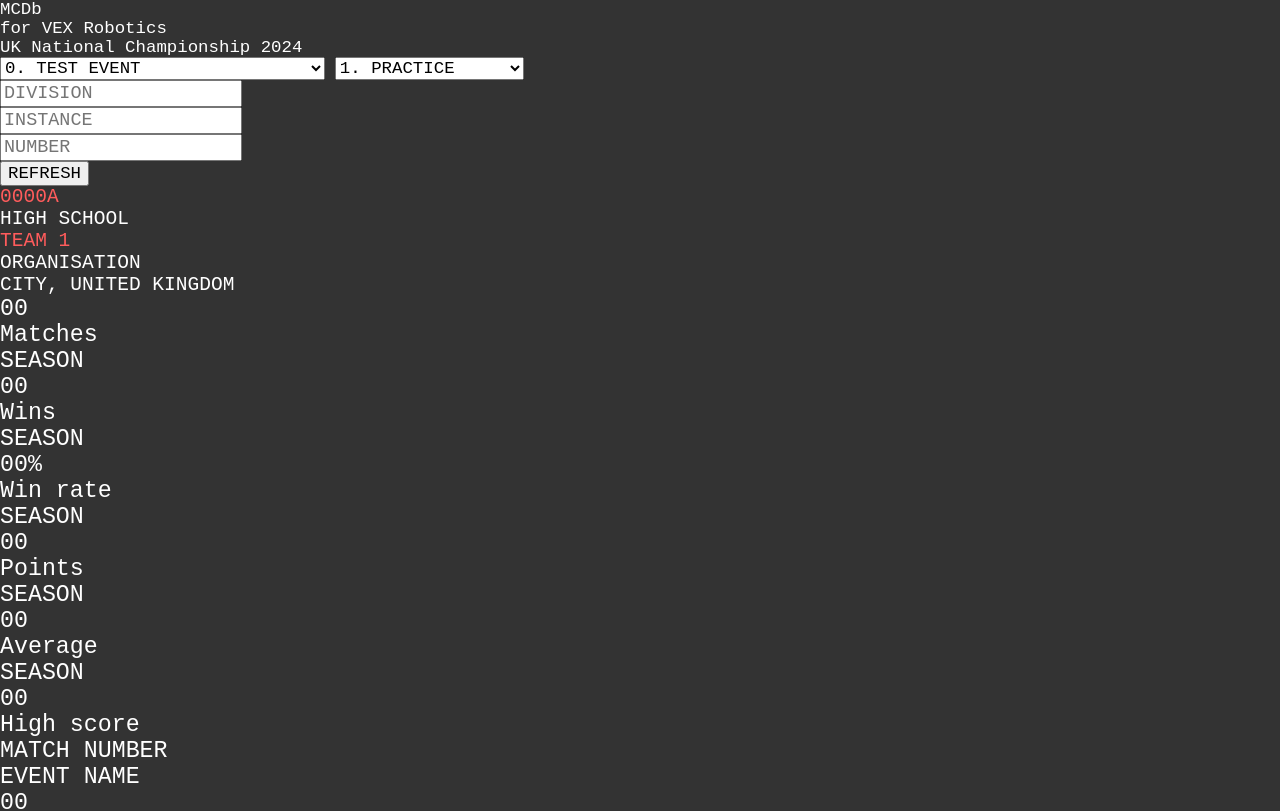
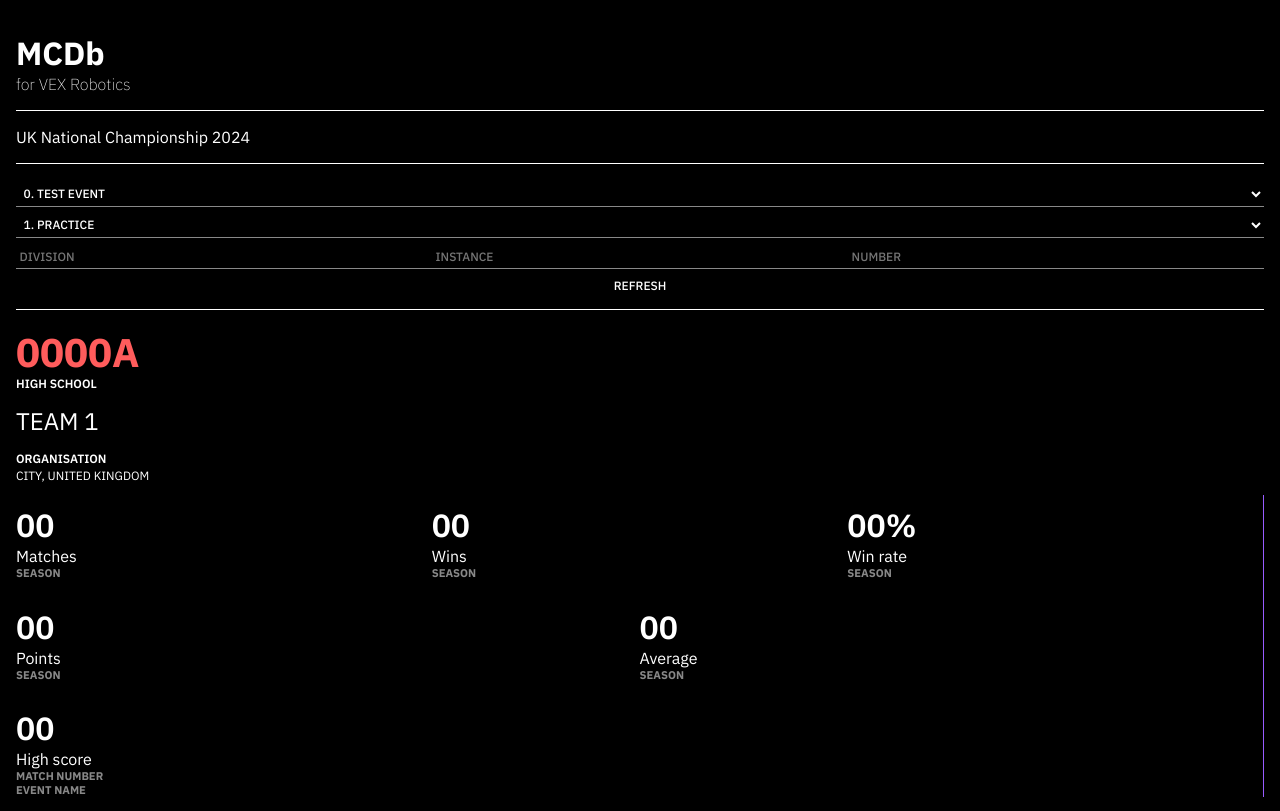
Before and after one commit to stepintorobotics/vex-mcdb-client, a plain HTML site: page index.html in a window 1280 px wide. Shown: the top 811 px of the page. Drawn offline with Linux system fonts and the light colour scheme.

Commit message:
Update style.css

```diff
--- a/style.css
+++ b/style.css
@@ -1,39 +1,327 @@
-* {
-    font-family: monospace !important;
-    font-size: 1.06em;
-    margin: 0;
-    hyphens: auto;
+.ibm-plex sans-thin {
+    font-family: "IBM Plex Sans", sans-serif;
+    font-weight: 100;
+    font-style: normal;
 }
 
-#main {
-    max-width: 360px;
-    margin: 0.5em auto;
-    background-color: black;
+.ibm-plex sans-extralight {
+    font-family: "IBM Plex Sans", sans-serif;
+    font-weight: 200;
+    font-style: normal;
+}
+
+.ibm-plex sans-light {
+    font-family: "IBM Plex Sans", sans-serif;
+    font-weight: 300;
+    font-style: normal;
+}
+
+.ibm-plex sans-regular {
+    font-family: "IBM Plex Sans", sans-serif;
+    font-weight: 400;
+    font-style: normal;
+}
+
+.ibm-plex sans-medium {
+    font-family: "IBM Plex Sans", sans-serif;
+    font-weight: 500;
+    font-style: normal;
+}
+
+.ibm-plex sans-semibold {
+    font-family: "IBM Plex Sans", sans-serif;
+    font-weight: 600;
+    font-style: normal;
+}
+
+.ibm-plex sans-bold {
+    font-family: "IBM Plex Sans", sans-serif;
+    font-weight: 700;
+    font-style: normal;
+}
+
+.ibm-plex sans-thin-italic {
+    font-family: "IBM Plex Sans", sans-serif;
+    font-weight: 100;
+    font-style: italic;
+}
+
+.ibm-plex sans-extralight-italic {
+    font-family: "IBM Plex Sans", sans-serif;
+    font-weight: 200;
+    font-style: italic;
+}
+
+.ibm-plex sans-light-italic {
+    font-family: "IBM Plex Sans", sans-serif;
+    font-weight: 300;
+    font-style: italic;
+}
+
+.ibm-plex sans-regular-italic {
+    font-family: "IBM Plex Sans", sans-serif;
+    font-weight: 400;
+    font-style: italic;
+}
+
+.ibm-plex sans-medium-italic {
+    font-family: "IBM Plex Sans", sans-serif;
+    font-weight: 500;
+    font-style: italic;
+}
+
+.ibm-plex sans-semibold-italic {
+    font-family: "IBM Plex Sans", sans-serif;
+    font-weight: 600;
+    font-style: italic;
+}
+
+.ibm-plex sans-bold-italic {
+    font-family: "IBM Plex Sans", sans-serif;
+    font-weight: 700;
+    font-style: italic;
 }
 
 body {
-    background-color: #333;
-    color: white;
+    padding: 0;
+    margin: 0;
+    background-color: #000;
+    color: #fff;
+    font-family: "IBM Plex Sans", monospace;
 }
 
-#red1_number, #red1_name, #red2_number, #red2_name {
+#wrapper {
+    margin: 1em;
+}
+
+#header {
+    margin: 0;
+}
+
+#app_name {
+    font-size: 2em;
+    font-weight: 700;
+    margin-bottom: 0;
+}
+
+#app_platform {
+    font-size: 1em;
+    margin-top: 0;
+    font-weight: 200;
+}
+
+#event_title {
+    border-top: #fff 0.075em solid;
+    border-bottom: #fff 0.075em solid;
+    padding: 1em 0 1em 0;
+}
+
+#event_name {
+    margin: 0;
+    font-weight: 400;
+}
+
+#red1, #red2, #blue1, #blue2, #iq1, #iq2 {
+    border-top: #fff 0.075em solid;
+    padding: 1em 0 1em 0;
+}
+
+#red1_number, #red2_number {
+    margin: 0;
+    font-size: 2.5em;
+    font-weight: 800;
     color: #ff5c5c;
 }
 
-#blue1_number, #blue1_name, #blue2_number, #blue2_name, #iq1_number, #iq1_name, #iq2_number, #iq2_name {
+#blue1_number, #blue2_number, #iq1_number, #iq2_number {
+    margin: 0;
+    font-size: 2.5em;
+    font-weight: 800;
     color: #5cadff;
+}
+
+#red1_name, #red2_name, #blue1_name, #blue2_name, #iq1_name, #iq2_name {
+    margin: 0.6em 0 0.6em 0;
+    font-weight: 400;
+    font-size: 1.5em;
+}
+
+#red1_grade, #red2_grade, #blue1_grade, #blue2_grade, #iq1_grade, #iq2_grade {
+    margin: -0.2em 0 1em 0;
+    font-size: 0.75em;
+    font-weight: 600;
+}
+
+#red1_organisation, #red2_organisation, #blue1_organisation, #blue2_organisation, #iq1_organisation, #iq2_organisation {
+    margin: 0;
+    font-size: 0.75em;
+    font-weight: 600;
+}
+
+#red1_city, #red2_city, #blue1_city, #blue2_city, #iq1_city, #iq2_city {
+    margin-top: 0.1em;
+    font-size: 0.75em;
+    font-weight: 400;
+}
+
+.stats_3 {
+    display: flex;
+    justify-content: space-between;
+    width: 100%;
+}
+
+.stats_3 > div {
+    flex: 1;
+    margin: 0.6em 0 0 0;
+}
+
+.stats_2 {
+    display: flex;
+    justify-content: space-between;
+    width: 100%;
+}
+
+.stats_2 > div {
+    flex: 1;
+    margin: 0.6em 0 0 0;
+}
+
+.stat {
+    font-size: 2em;
+    font-weight: 600;
+    margin: 0;
+}
+
+.stat_sub {
+    margin: 0;
+}
+
+.stat_sub_sub {
+    margin: 0;
+    font-size: 0.7em;
+    font-weight: 700;
+    color: #888;
+}
+
+.stats_successive {
+    margin-top: 1em;
+}
+
+.season {
+    border-right: #985cff 0.075em solid;
+}
+
+.event {
+    border-right: #ff5cf7 0.075em solid;
+}
+
+.award {
+    border-right: #ffce5c 0.075em solid;
+}
+
+.award_title, .award_event {
+    display: block;
+}
+
+.award_title {
+    margin: 1.2em 0 0 0;
+}
+
+.award_event {
+    margin: 0;
+    font-size: 0.7em;
+    font-weight: 700;
+    color: #888;
+}
+
+.team-successive {
+    margin-top: 0.6em;
+}
+
+#selected_event {
+    background-color: #000;
+    color: #fff;
+    font-size: 0.75em;
+    font-weight: 500;
+    font-family: 'IBM Plex Sans', monospace;
+    border: none;
+    border-bottom: #888 0.15em solid;
+    padding: 0.3em;
+    width: 100%;
+    margin-top: 1.5em;
+}
+
+#selected_type {
+    background-color: #000;
+    color: #fff;
+    font-size: 0.75em;
+    font-weight: 500;
+    font-family: 'IBM Plex Sans', monospace;
+    border: none;
+    border-bottom: #888 0.15em solid;
+    padding: 0.3em;
+    width: 100%;
+    margin-top: 0.5em;
+}
+
+.selector {
+    width: 100%;
+    background-color: #000;
+    color: #fff;
+    font-size: 0.75em;
+    font-weight: 500;
+    font-family: 'IBM Plex Sans', monospace;
+    border: none;
+    border-bottom: #888 0.15em solid;
+    padding: 0.3em;
+    margin-top: 0.5em;
+}
+
+.s-red {
+    border-bottom: #ff5c5c 0.15em solid;
+}
+
+.s-blue {
+    border-bottom: #5cadff 0.15em solid;
+}
+
+.selection {
+    display: flex;
+    justify-content: space-between;
+    width: 100%;
+}
+
+.selection > input {
+    flex: 1;
+    margin: 0.6em 0 0 0;
+}
+
+#refresh, #manual_refresh, #db_refresh {
+    width: 100%;
+    background-color: #000;
+    color: #fff;
+    font-size: 0.75em;
+    font-weight: 500;
+    font-family: 'IBM Plex Sans', monospace;
+    border: none;
+    padding: 0.3em;
+    margin: 0.5em 0 1em 0;
+}
+
+#refresh:hover, #manual_refresh:hover, #db_refresh:hover {
+    color: #ff5c5c;
 }
 
 .hidden {
     display: none;
 }
 
-li {
-    margin-bottom: 1.2em;
-    font-size: 1em;
+#manual_select {
+    border-top: #fff 0.075em solid;
+    margin: 0.6em 0 0 0;
+    padding: 1em 0 1em 0;
 }
 
-.selector {
-    max-width: 100%;
-    display: block;
+#db_refresh {
+    color: #888;
 }
```
